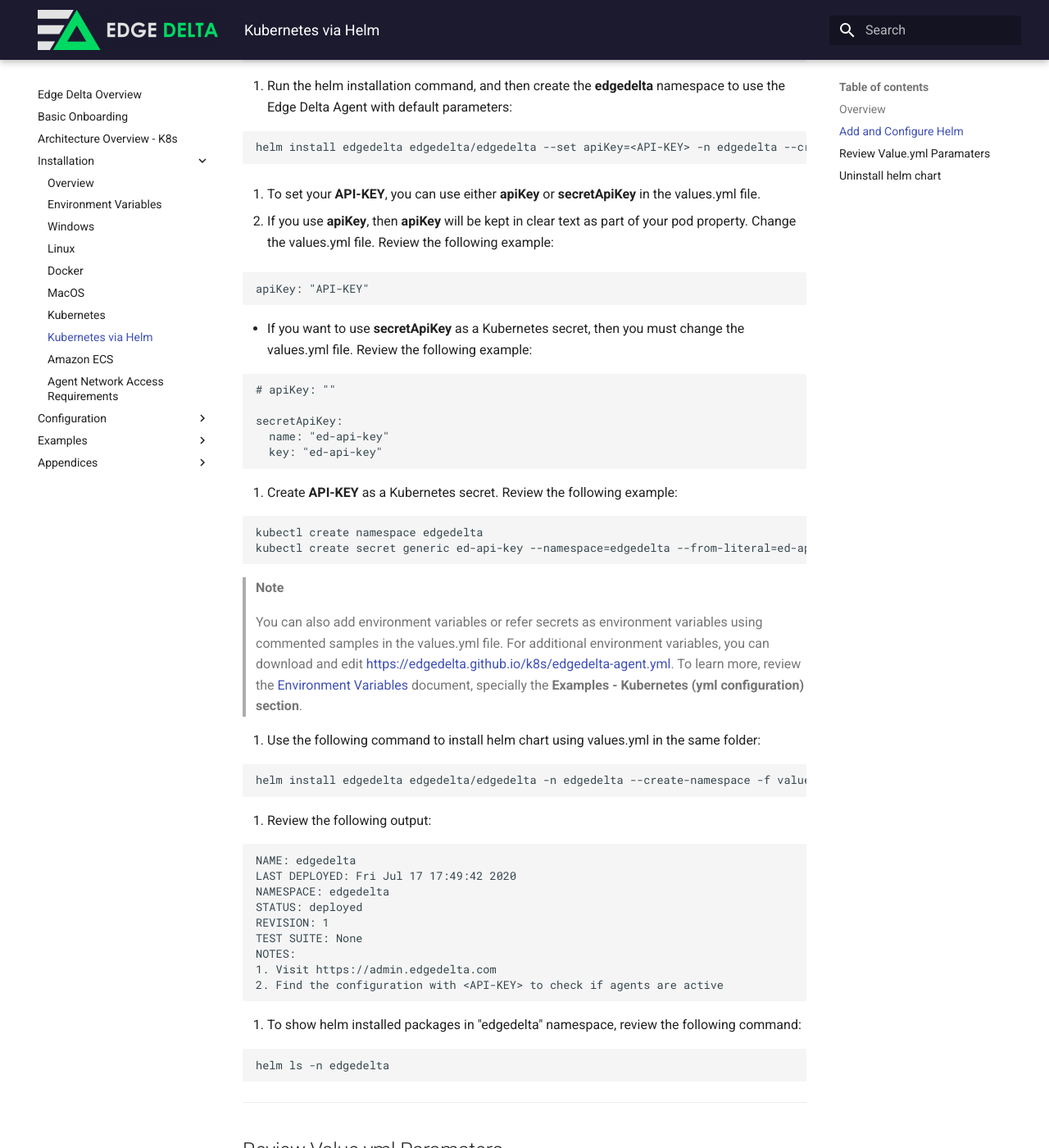
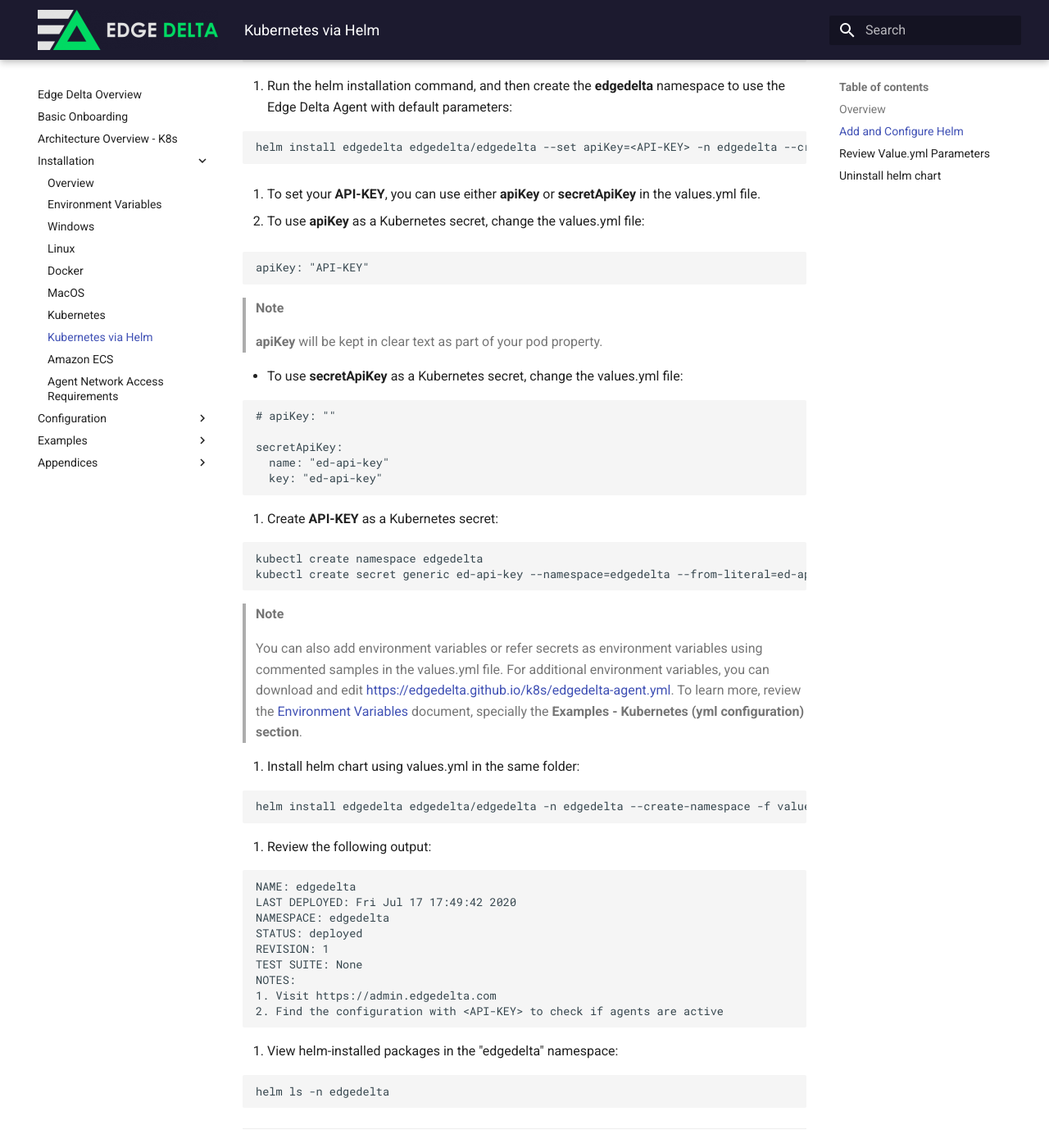
Before and after one commit to edgedelta/docs, an MkDocs documentation site: the page built from docs/installation/helm.md, in a window 1280 px wide and 1400 px high, scrolled down 781 px. Shown: the whole window at 82% size. Built offline with MkDocs 1.6.1 and Material for MkDocs 9.7.7, drawn with Linux system fonts in a browser that asks for light colours; some of the changed text lies outside the part shown.

Commit message:
Update helm.md

````diff
--- a/docs/installation/helm.md
+++ b/docs/installation/helm.md
@@ -39,13 +39,17 @@ helm install edgedelta edgedelta/edgedelta --set apiKey=<API-KEY> -n edgedelta -
 
 3. To set your **API-KEY**, you can use either **apiKey** or **secretApiKey** in the values.yml file.
 
-  - If you use **apiKey**, then **apiKey** will be kept in clear text as part of your pod property. Change the values.yml file. Review the following example:
+  - To use **apiKey** as a Kubernetes secret, change the values.yml file:
 
 ```yaml
 apiKey: "API-KEY"
 ```
 
-  - If you want to use **secretApiKey** as a Kubernetes secret, then you must change the values.yml file. Review the following example:
+> **Note**
+>
+> **apiKey** will be kept in clear text as part of your pod property.
+
+  - To use **secretApiKey** as a Kubernetes secret, change the values.yml file:
 
 ```yaml
 # apiKey: ""
@@ -55,7 +59,7 @@ secretApiKey:
   key: "ed-api-key"
 ```
 
-4. Create **API-KEY** as a Kubernetes secret. Review the following example:
+4. Create **API-KEY** as a Kubernetes secret:
 
 ```text
 kubectl create namespace edgedelta
@@ -67,7 +71,7 @@ kubectl create secret generic ed-api-key --namespace=edgedelta --from-literal=ed
 > You can also add environment variables or refer secrets as environment variables using commented samples in the values.yml file. For additional environment variables, you can download and edit [https://edgedelta.github.io/k8s/edgedelta-agent.yml](https://edgedelta.github.io/k8s/edgedelta-agent.yml). To learn more, review the [Environment Variables](https://docs.edgedelta.com/installation/environment-variables/) document, specially the **Examples - Kubernetes (yml configuration) section**.
 
 
-5. Use the following command to install helm chart using values.yml in the same folder:
+5. Install helm chart using values.yml in the same folder:
 
 ```text
 helm install edgedelta edgedelta/edgedelta -n edgedelta --create-namespace -f values.yaml
@@ -87,14 +91,15 @@ NOTES:
 2. Find the configuration with <API-KEY> to check if agents are active
 ```
 
-7. To show helm installed packages in "edgedelta" namespace, review the following command:
+7. View helm-installed packages in the "edgedelta" namespace:
 
 ```text
 helm ls -n edgedelta
 ```
+
 ***
 
-## Review Value.yml Paramaters
+## Review Value.yml Parameters
 
 | Name | Description | Example Value |
 | :--- | :--- | :--- |
````
